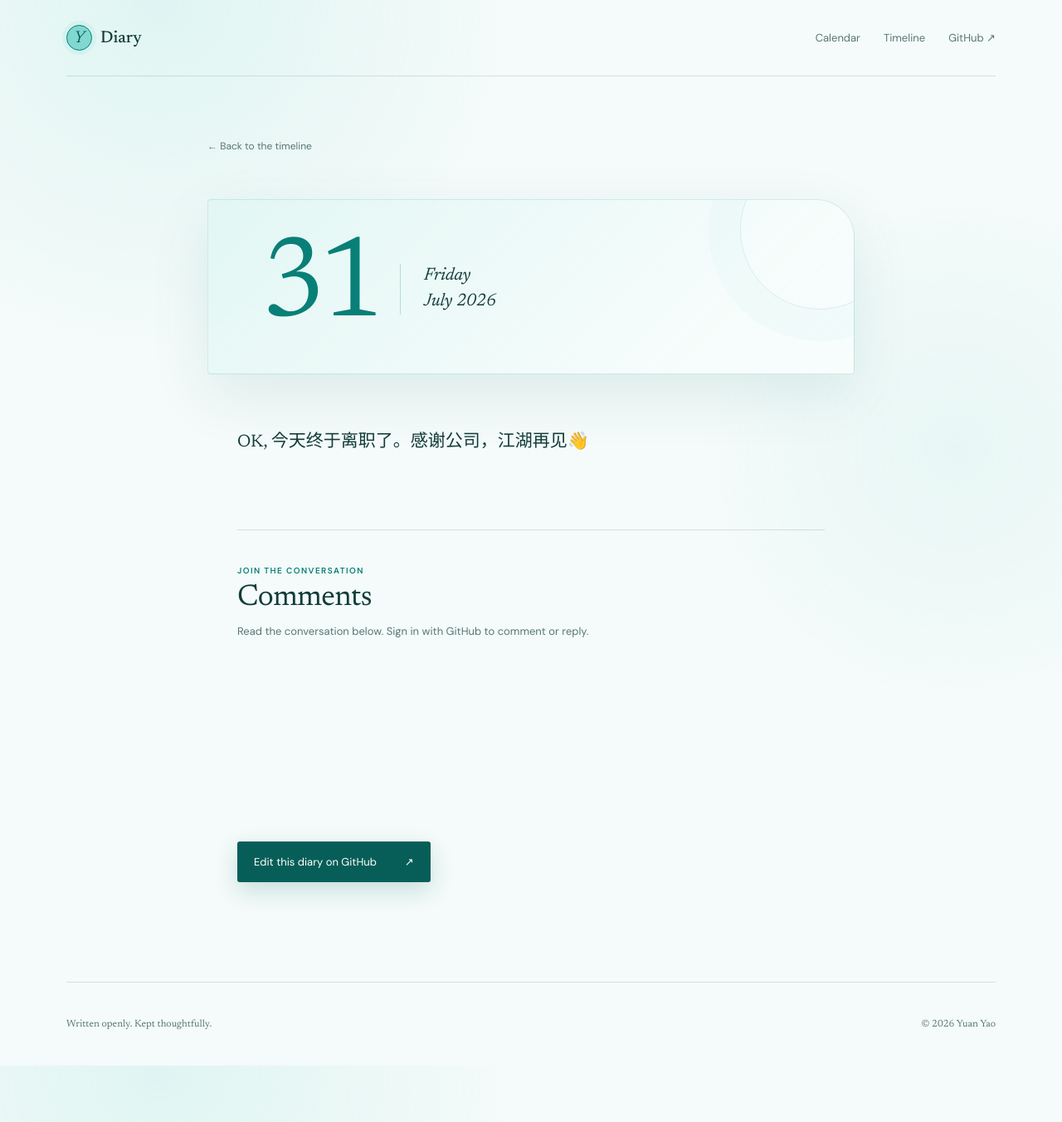
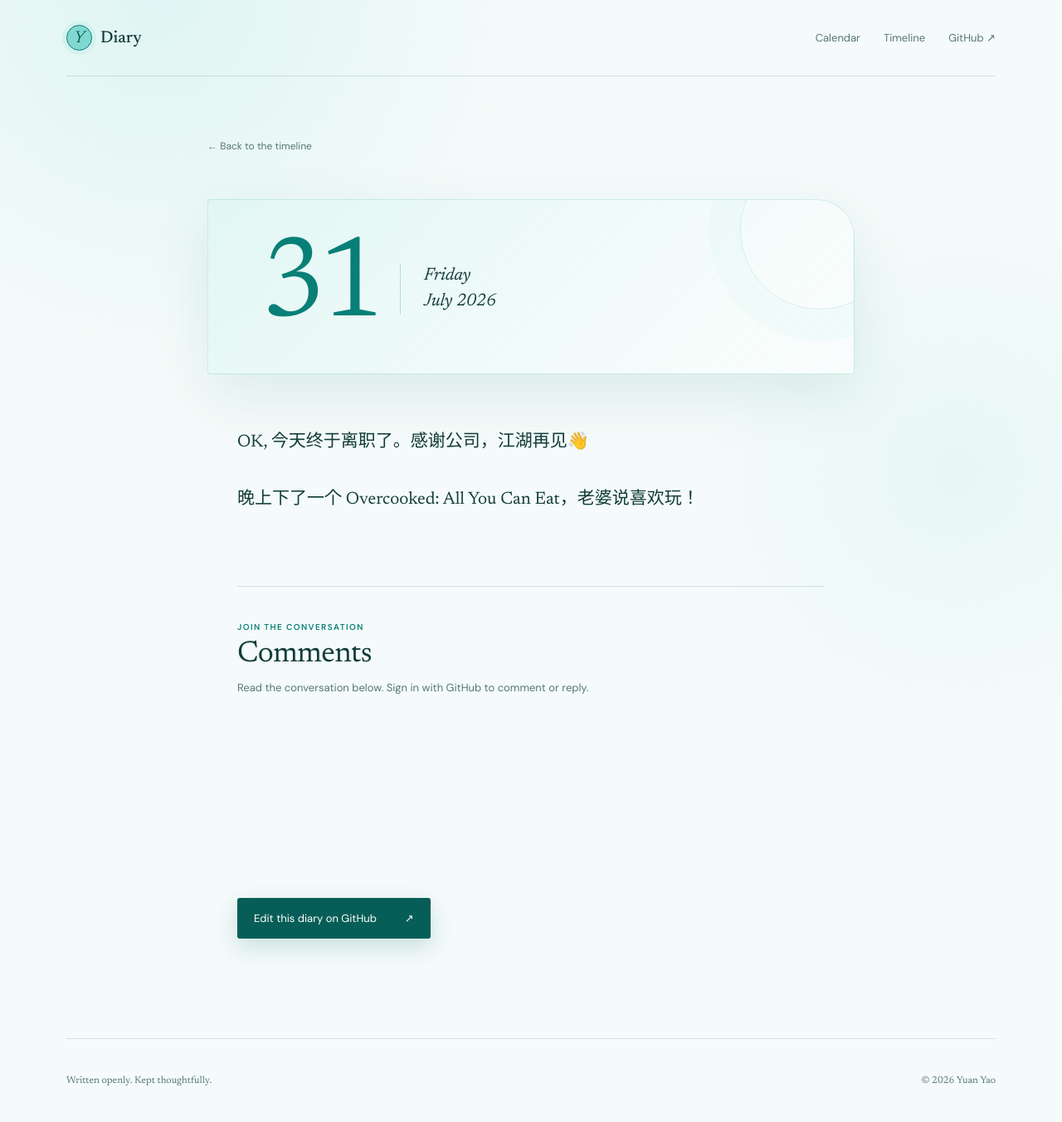
Before and after one commit to faryao/public-diary, a Jekyll site: the page built from _posts/2026-07-31-diary.md, in a window 1280 px wide. Shown: the whole page at 83% size. Built offline with Jekyll 4.4.1, drawn with Linux system fonts in a browser that asks for light colours; comment, search, counter and statistics services are not loaded.

Commit message:
Update diary entry for July 31, 2026

```diff
--- a/_posts/2026-07-31-diary.md
+++ b/_posts/2026-07-31-diary.md
@@ -4,3 +4,5 @@ date: 2026-07-31
 ---
 
 OK, 今天终于离职了。感谢公司，江湖再见👋
+
+晚上下了一个 Overcooked: All You Can Eat，老婆说喜欢玩！
```
